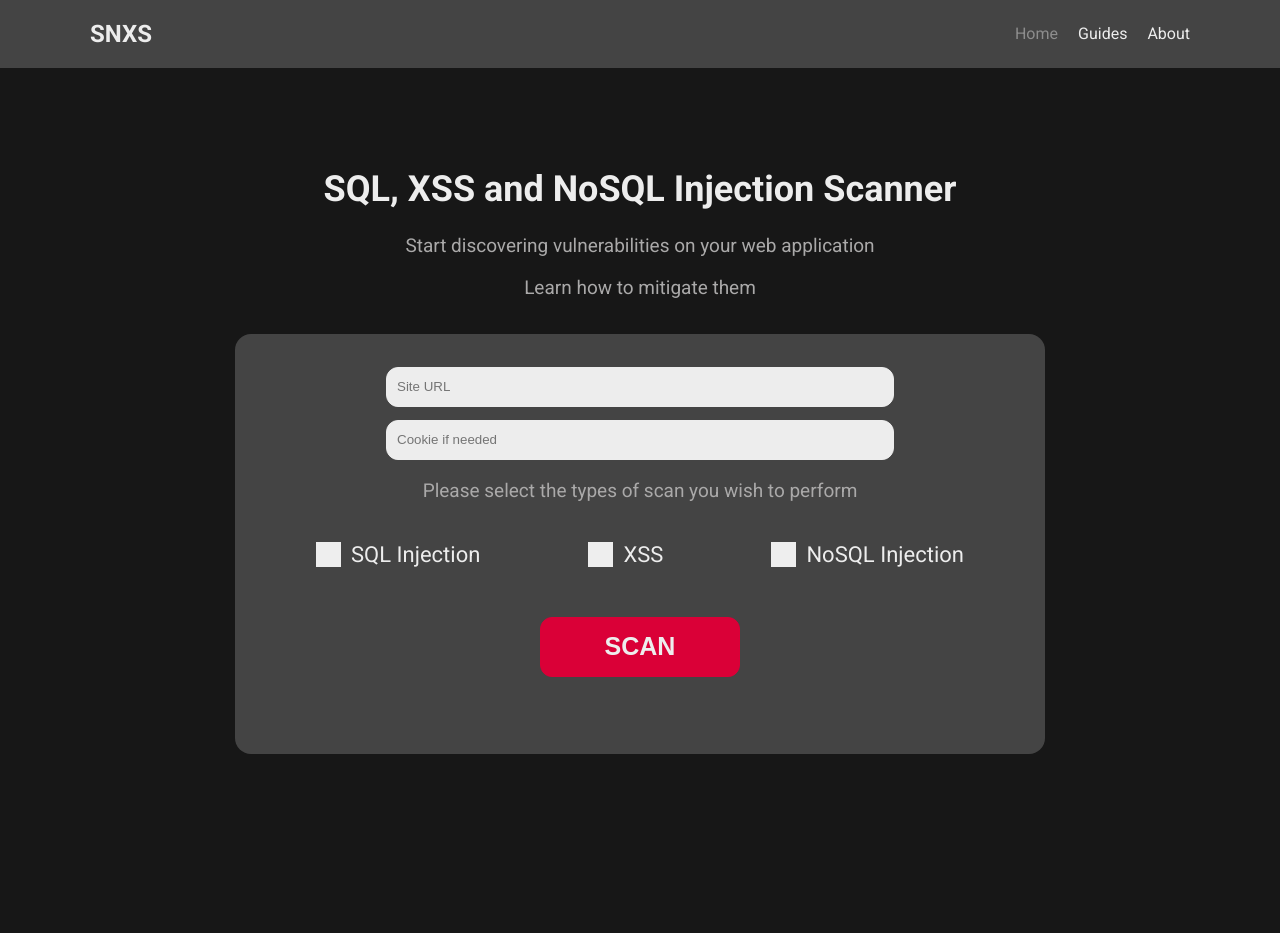
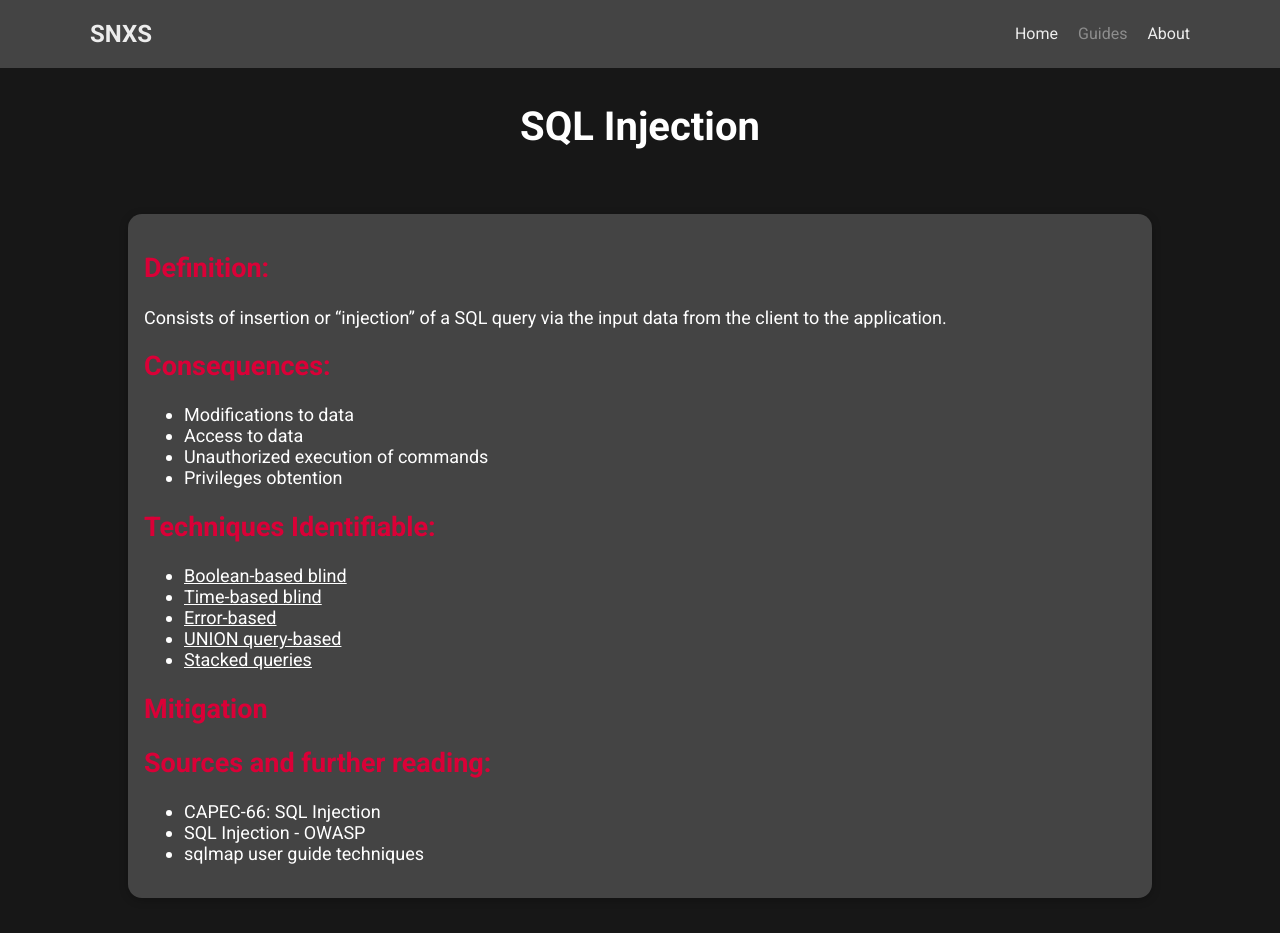
Before and after one commit to joseosso/SNXS-frontend, a React (Create React App) app: page /guide/sql-injection in a window 1280 px wide. Before the commit this address led to /. Before the commit the page ends 854 px from the top, so only its background shows below. Built offline with nearby package versions, Linux system fonts and the light colour scheme.

Commit message:
add skeleton for guides. implement SQLInjection guide home page and boolean based guide

```diff
--- a/src/App.js
+++ b/src/App.js
@@ -4,6 +4,7 @@
 import AboutPage from "./pages/About/AboutPage";
 import GuidePage from "./pages/Guide/GuidePage";
 import ScanResultPage from "./pages/ScanResult/ScanResultPage";
+import SqlInjection from "./pages/Guide/SQLInjection/SQLInjection";
 
 function App() {
   return (
@@ -12,6 +13,7 @@
             <Route path={'/'} element={<HomePage />}/>
             <Route path={'/about'} element={<AboutPage />}/>
             <Route path={'/guide'} element={<GuidePage />}/>
+            <Route path={'/guide/sql-injection/*'} element={<SqlInjection />} />
             <Route path={'/result'} element={<ScanResultPage />}/>
             <Route path={"*"} element={<Navigate replace to={"/"}/>}/>
         </Routes>
--- a/src/components/UI/Card/Card.js
+++ b/src/components/UI/Card/Card.js
@@ -2,7 +2,8 @@
 
 const Card = (props) => {
     return (
-        <div className={classes.card}>
+        <div className={classes.card}
+             style={{backgroundColor: props.backgroundColor || '#444444', color: props.color || 'white'}}>
             {props.children}
         </div>
     );
--- a/src/components/UI/Card/Card.module.css
+++ b/src/components/UI/Card/Card.module.css
@@ -2,6 +2,4 @@
     padding: 1rem;
     box-shadow: 0 2px 8px rgba(0, 0, 0, 0.25);
     border-radius: 14px;
-    background-color: #444444;
-    color: white;
 }
--- a/src/pages/About/AboutPage.module.css
+++ b/src/pages/About/AboutPage.module.css
@@ -1,5 +1,5 @@
 .about {
-    margin: 50px auto;
+    margin: 35px auto;
     width: 70rem;
     max-width: 80%;
     font-size: 18px;
--- a/src/pages/Guide/GuidePage.js
+++ b/src/pages/Guide/GuidePage.js
@@ -1,10 +1,33 @@
-import React from 'react';
+import classes from "./GuidePage.module.css";
+import Card from "../../components/UI/Card/Card";
+import {Route, Link, Routes} from "react-router-dom";
+import {Fragment} from "react";
 
 const GuidePage = () => {
     return (
-        <div>
-            <h1>Guide Page</h1>
-        </div>
+        <section className={classes.guides}>
+
+            <Routes>
+                <Route path={''} element={(
+                    <Fragment>
+                        <div className={classes.title}>
+                            <h1>Guides</h1>
+                        </div>
+                        <Card>
+                            <p>
+                                SNXS is capable of identifying the following vulnerabilities (click
+                                any of them for further information):
+                            </p>
+                            <ul className={classes.list}>
+                                <li><Link to="sql-injection">SQL Injection</Link></li>
+                                <li><a href="/">NoSQL Injection</a></li>
+                                <li><a href="/">XSS</a></li>
+                            </ul>
+                        </Card>
+                    </Fragment>
+                )}/>
+            </Routes>
+        </section>
     );
 };
 
--- /dev/null
+++ b/src/pages/Guide/GuidePage.module.css
@@ -0,0 +1,25 @@
+.guides {
+    margin: 35px auto;
+    width: 70rem;
+    max-width: 80%;
+    font-size: 18px;
+}
+
+.title {
+    font-weight: bold;
+    margin-bottom: 4rem;
+    color: white;
+    text-align: center;
+}
+
+.title h1 {
+    font-size: 2.5rem;
+}
+
+.list {
+    color: #DA0037;
+}
+
+.list a {
+    color: #DA0037;
+}
--- /dev/null
+++ b/src/pages/Guide/SQLInjection/SQLInjection.js
@@ -0,0 +1,75 @@
+import {Link, Route, Routes} from "react-router-dom";
+import classes from "../SQLInjection/SQLInjection.module.css";
+import Card from "../../../components/UI/Card/Card";
+import SqlInjectionType from "./SQLInjectionType";
+import {Fragment} from "react";
+
+const SqlInjection = () => {
+
+    const sqlHome = (<section className={classes.content}>
+        <div className={classes.title}>
+            <h1>SQL Injection</h1>
+        </div>
+        <Card>
+            <h2>Definition:</h2>
+            <p>
+                Consists of insertion or “injection” of a SQL query via the input
+                data from the client to the application.
+            </p>
+            <h2>Consequences:</h2>
+            <ul>
+                <li>Modifications to data</li>
+                <li>Access to data</li>
+                <li>Unauthorized execution of commands</li>
+                <li>Privileges obtention</li>
+            </ul>
+            <h2>Techniques Identifiable:</h2>
+            <ul>
+                <li><Link to={'/'}>Boolean-based blind</Link></li>
+                <li><Link to={'/'}>Time-based blind</Link></li>
+                <li><Link to={'/'}>Error-based</Link></li>
+                <li><Link to={'/'}>UNION query-based</Link></li>
+                <li><Link to={'/'}>Stacked queries</Link></li>
+            </ul>
+            <h2>Mitigation</h2>
+            <h2>Sources and further reading:</h2>
+            <ul>
+                <li>CAPEC-66: SQL Injection</li>
+                <li>SQL Injection - OWASP</li>
+                <li>sqlmap user guide techniques</li>
+            </ul>
+        </Card>
+    </section>);
+
+    const booleanBased = <SqlInjectionType
+        title={<h1>Boolean Based Blind SQLi</h1>}
+        definition={<p>
+            Boolean based SQL injection is a type of SQL injection where the attacker controls the value of a
+            boolean parameter.
+            The attacker sends a SQL query which forces the application to return a different result
+            via the addition of a boolean value using a comparison
+        </p>}
+        sample={<Fragment><p>The following URL represents a query to a web page:</p>
+            <p>http://newspaper.com/items.php?id=2</p>
+            <p>This translates to the following SQL query:</p>
+            <code>SELECT (specified_parameters) FROM items WHERE id = 2</code>
+            <p>A hacker may test the following query and if the page doesn't return false the application is
+                vulnerable</p>
+            <p>http://newspaper.com/items.php?id=2 and 1=2</p>
+            <p>Once this is verified, a truthy expression (i.e. ‘and 1=1’) can be used to obtain
+                valuable data and or metadata form the application</p></Fragment>}
+        sources={<ul>
+            <li><Link to={'/'}>Blind SQL Injection - OWASP</Link></li>
+            <li><Link to={'/'}>What are Blind SQL Injections - Acunetix</Link></li>
+        </ul>}/>;
+
+    return (
+        <Routes>
+            <Route path={'/'} element={sqlHome}/>
+            <Route path={'boolean-based'} element={booleanBased}/>
+        </Routes>
+
+    );
+};
+
+export default SqlInjection;
--- /dev/null
+++ b/src/pages/Guide/SQLInjection/SQLInjection.module.css
@@ -0,0 +1,25 @@
+.content {
+    margin: 35px auto;
+    width: 70rem;
+    max-width: 80%;
+    font-size: 18px;
+}
+
+h2 {
+    color: #DA0037;
+}
+
+.title {
+    font-weight: bold;
+    margin-bottom: 4rem;
+    color: white;
+    text-align: center;
+}
+
+.title h1 {
+    font-size: 2.5rem;
+}
+
+a {
+    color: white;
+}
--- /dev/null
+++ b/src/pages/Guide/SQLInjection/SQLInjectionType.js
@@ -0,0 +1,29 @@
+import React from 'react';
+import classes from "./SQLInjection.module.css";
+import Card from "../../../components/UI/Card/Card";
+
+const SqlInjectionType = (props) => {
+    return (
+        <section className={classes.content}>
+            <div className={classes.title}>
+                {props.title}
+            </div>
+            <Card>
+                <section>
+                    <h2>Definition:</h2>
+                    {props.definition}
+                </section>
+                <section>
+                    <h2>Example:</h2>
+                    {props.sample}
+                </section>
+                <section>
+                    <h2>Sources and further reading:</h2>
+                    {props.sources}
+                </section>
+            </Card>
+        </section>
+    );
+};
+
+export default SqlInjectionType;
```
